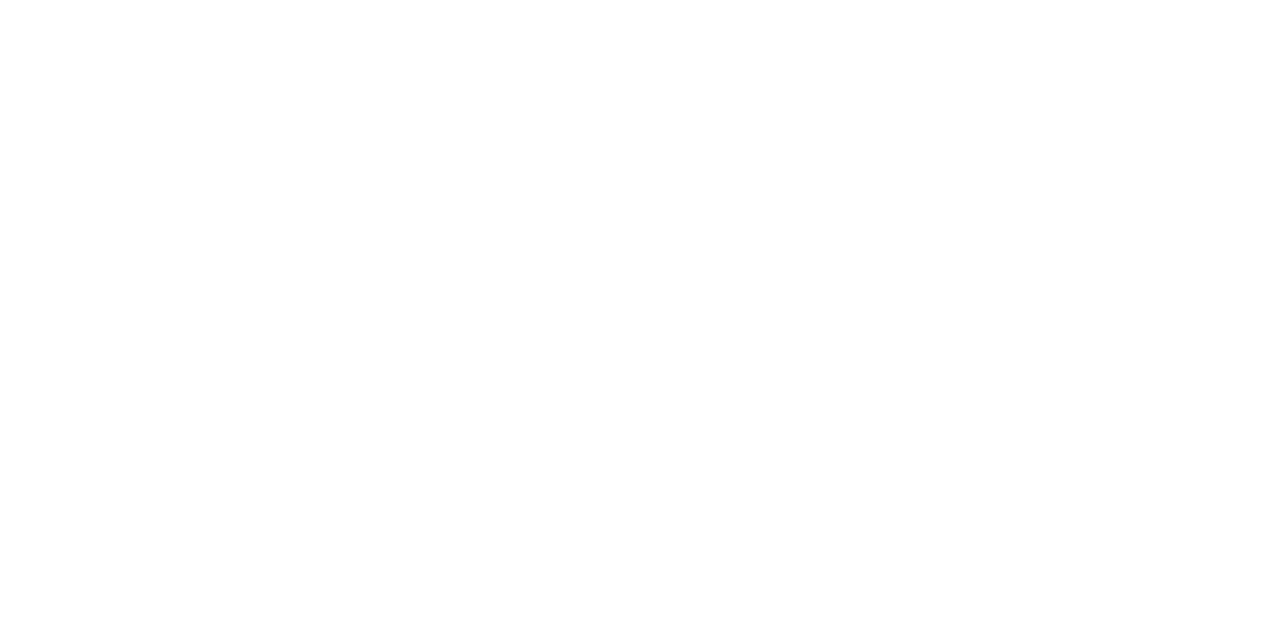
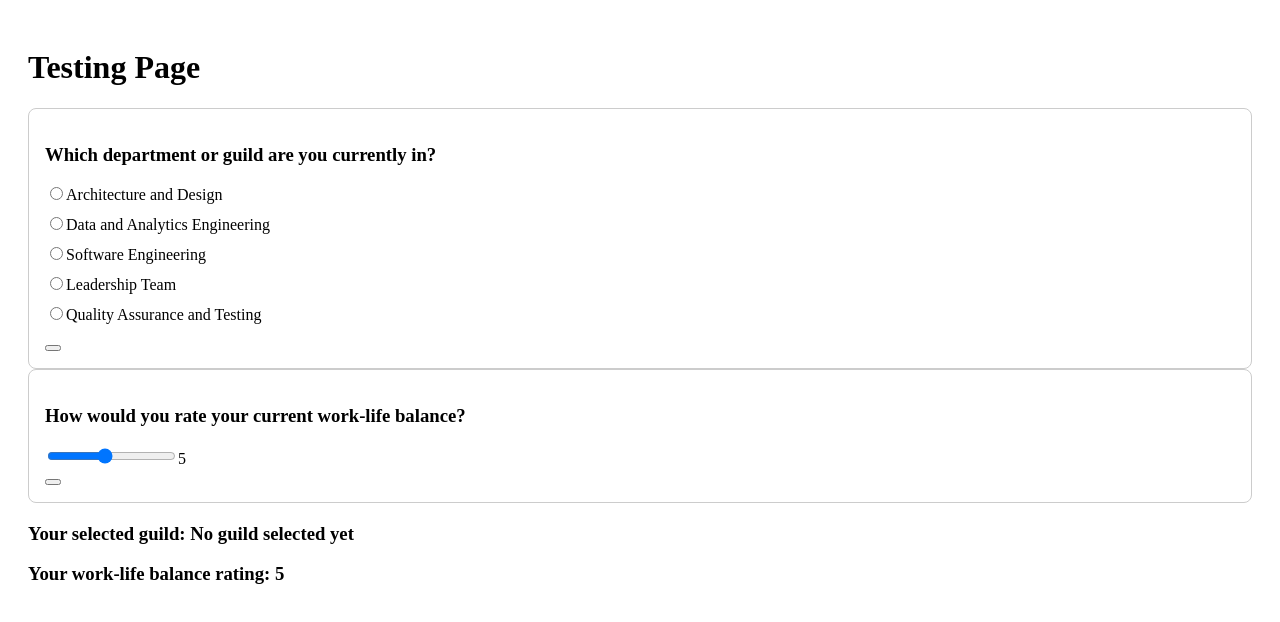
Before and after one commit to joelNd1/ENPS-EPA, a React (Create React App) app in the folder Client/: page / in a window 1280 px wide. Before the commit this address had no page. Shown: the top 622 px of the page. Built offline with nearby package versions, Linux system fonts and the light colour scheme.

Commit message:
building  components and making sure it functions properly and buttons are working

```diff
--- a/Client/src/app.tsx
+++ b/Client/src/app.tsx
@@ -2,7 +2,7 @@
 import { BrowserRouter as Router, Route, Routes } from 'react-router-dom';
 
 //pages
-// import TestingPage from './components/Titles/TestingPage';
+import { TestingPage } from './components/Titles/TestingPage';
 import RoleAndGuildPage from './components/pages/RoleAndGuild/RoleAndGuildPage';
 import PayBandSeparationPage from './components/pages/PayBandSeparation/PayBandSeparationPage';
 import WorkLifeBalancePage from './components/pages/WorkLifeBalance/WorkLifeBalancePage';
@@ -21,7 +21,7 @@
     <Router>
       <Routes>
         {/* Route for the functiional testing */}
-        {/* <Route path="*" element={<TestingPage />} /> */}
+        <Route path="*" element={<TestingPage />} />
 
         {/* Routes for each section */}
         <Route path="/role-and-guild" element={<RoleAndGuildPage />} />
--- a/Client/src/components/Titles/TestingPage.tsx
+++ b/Client/src/components/Titles/TestingPage.tsx
@@ -1,18 +1,67 @@
 import React, { useState } from 'react'
 import { QuestionBlock,QuestionBlockProps } from '../molecules/QuestionBlock';
 
-const [selectedGuild, setSelectedGuild] = useState<string>('');
 
 export function TestingPage() {
 
-export default function TestingPage(){
+  const [selectedAnswer, setSelectedAnswer] = useState<string>('');
+  const [sliderAnswer, setSliderAnswer] = useState<number>(5); // This is where we define the state for the slider
+
+    // Options for the multiple-choice question
+  const testOptions = [
+    'Architecture and Design',
+    'Data and Analytics Engineering',
+    'Software Engineering',
+    'Leadership Team',
+    'Quality Assurance and Testing',
+  ];
+
+  // Function to handle the multiple-choice answer change (expects a string)
+  const handleAnswerChange = (newAnswer: string | number) => {
+    setSelectedAnswer(newAnswer as string); // Use "as string" to handle the multiple-choice answer
+  };
+
+  // Function to handle slider answer change (expects a number)
+  const handleSliderChange = (newAnswer: string | number) => {
+    setSliderAnswer(newAnswer as number); // Use "as number" to handle the slider answer
+  };
+//  Handling page changes
+const handlePrimaryButtonClick = () => {
+  console.log('pass it works');
+}
+
   return (
-    <QuestionBlock
-      question='what are bananas'
-      questionType='Multiple Choice'
-      answer
+        <div style={{ padding: '20px' }}>
+      <h1>Testing Page</h1>
 
+      {/* Use the QuestionBlock component to render the multiple-choice question */}
+      <QuestionBlock
+        question="Which department or guild are you currently in?"
+        questionType="Multiple Choice"
+        options={testOptions} // Pass the multiple-choice options
+        answer={selectedAnswer} // Pass the current selected answer from state
+        onAnswerChange={handleAnswerChange} // Update state when the answer changes
+        onPrimaryButtonClick={handlePrimaryButtonClick}
+        testId='Testing MultiQuestion component'
+      />
 
-    />
+      {/* Use the QuestionBlock component to render the slider question */}
+      <QuestionBlock
+        question="How would you rate your current work-life balance?"
+        questionType="Slider"
+        minSliderValue={1}
+        maxSliderValue={10}
+        answer={sliderAnswer} // Pass the current slider value
+        onAnswerChange={handleSliderChange} // Update state when the slider changes
+        onPrimaryButtonClick={handlePrimaryButtonClick}
+        testId='Testing MultiQuestion component'
+        />
+
+      {/* Display the selected answers */}
+      <div style={{ marginTop: '20px' }}>
+        <h3>Your selected guild: {selectedAnswer || 'No guild selected yet'}</h3>
+        <h3>Your work-life balance rating: {sliderAnswer}</h3>
+      </div>
+    </div>
   );
-};}
+};
--- a/Client/src/components/molecules/QuestionBlock.tsx
+++ b/Client/src/components/molecules/QuestionBlock.tsx
@@ -5,19 +5,25 @@
     questionType: 'Multiple Choice' | 'Slider'; // The type of the question (either Multiple Choice or Slider)
     options?: string[]; // Array of options for the multiple-choice question
     minSliderValue?: number; // Minimum value for the slider
+    onPrimaryButtonClick: () => void; // A function that takes no arguments and returns void (nothing)
+    onSecondaryButtonClick?: () => void; // A function that takes no arguments and returns void (nothing)
     maxSliderValue?: number; // Maximum value for the slider
     answer: string | number; // The current selected answer (could be a string or number)
     onAnswerChange: (answer: string | number) => void; // Callback function to handle answer changes
+    testId:string,
   };
 
 export function QuestionBlock({
-  question,
-  questionType,
-  options = [],
-  minSliderValue = 1,
-  maxSliderValue = 10,
-  answer,
-  onAnswerChange,
+    question,
+    questionType,
+    options = [],
+    minSliderValue,
+    maxSliderValue,
+    onPrimaryButtonClick,
+    onSecondaryButtonClick ,
+    answer,
+    onAnswerChange,
+    testId,
 }: QuestionBlockProps) {
   return (
     <div style={{ padding: '16px', borderRadius: '8px', border: '1px solid #ccc' }}>
@@ -55,6 +61,9 @@
           <span>{answer}</span>
         </div>
       )}
+      <button
+      onClick={onPrimaryButtonClick}/>
+
     </div>
   );
 }
```
Also changed, not shown: Client/src/components/molecules/TitleBlock.tsx (added, +59 -0 lines).
